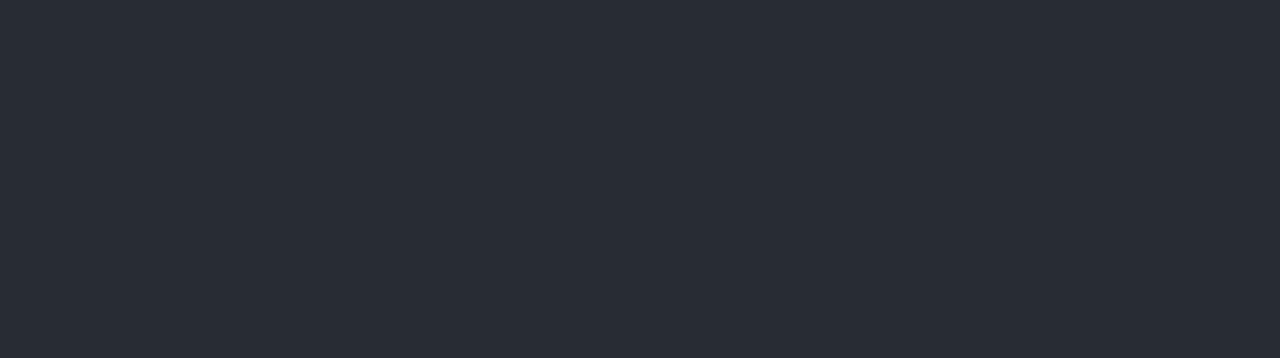
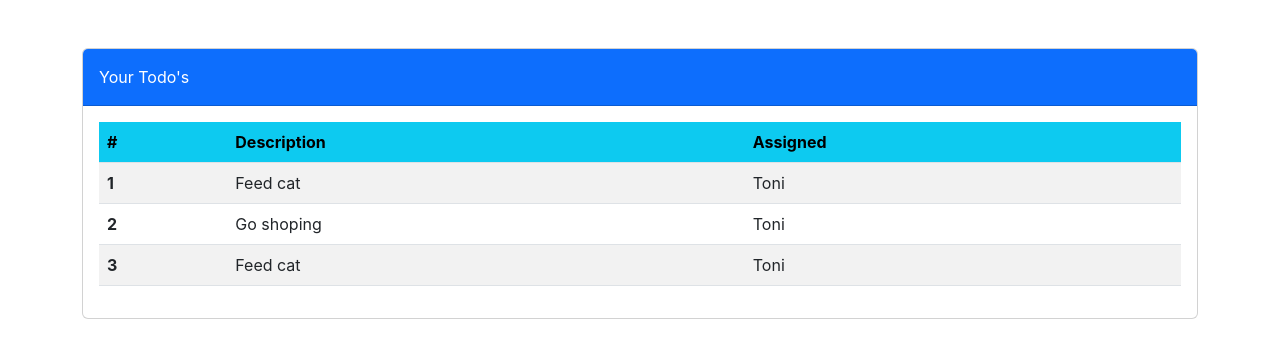
Before and after one commit to tonisun/react-ts-todos, a React (Create React App) app: page / in a window 1280 px wide. Shown: the top 358 px of the page. Built offline with nearby package versions, Linux system fonts and the light colour scheme.

Commit message:
add new Component

```diff
--- a/package.json
+++ b/package.json
@@ -6,9 +6,11 @@
     "@testing-library/jest-dom": "^5.16.5",
     "@testing-library/react": "^13.4.0",
     "@testing-library/user-event": "^13.5.0",
+    "bootstrap": "^5.2.3",
+    "jquery": "^3.6.2",
+    "popper.js": "^1.16.1",
     "react": "^18.2.0",
-    "react-dom": "^18.2.0",
-    "react-scripts": "5.0.1",
+    "react-scripts": "^5.0.1",
     "web-vitals": "^2.1.4"
   },
   "scripts": {
--- a/public/index.html
+++ b/public/index.html
@@ -9,7 +9,6 @@
       name="description"
       content="Web site created using create-react-app"
     />
-    <link rel="apple-touch-icon" href="%PUBLIC_URL%/logo192.png" />
     <!--
       manifest.json provides metadata used when your web app is installed on a
       user's mobile device or desktop. See https://developers.google.com/web/fundamentals/web-app-manifest/
@@ -24,11 +23,16 @@
       work correctly both with client-side routing and a non-root public URL.
       Learn how to configure a non-root public URL by running `npm run build`.
     -->
-    <title>React App</title>
+
+    <!-- CSS only -->
+    <link href="https://cdn.jsdelivr.net/npm/bootstrap@5.2.3/dist/css/bootstrap.min.css" rel="stylesheet" integrity="sha384-rbsA2VBKQhggwzxH7pPCaAqO46MgnOM80zW1RWuH61DGLwZJEdK2Kadq2F9CUG65" crossorigin="anonymous">
+
+    <title>My Todo List</title>
   </head>
   <body>
     <noscript>You need to enable JavaScript to run this app.</noscript>
     <div id="root"></div>
-
+    <!-- JavaScript Bundle with Popper -->
+    <script src="https://cdn.jsdelivr.net/npm/bootstrap@5.2.3/dist/js/bootstrap.bundle.min.js" integrity="sha384-kenU1KFdBIe4zVF0s0G1M5b4hcpxyD9F7jL+jjXkk+Q2h455rYXK/7HAuoJl+0I4" crossorigin="anonymous"></script>
   </body>
 </html>
--- a/src/App.js
+++ b/src/App.js
@@ -1,11 +1,28 @@
 import './App.css';
+import TodoRowItem from './components/TodoRowItem';
 
 function App() {
   return (
-    <div className="App">
-      <header className="App-header">
-
-      </header>
+    <div className='mt-5 container'>
+      <div className='card'>
+        <div className='card-header text-bg-primary p-3'>
+          Your Todo's
+        </div>
+        <div className='card-body'>
+          <table className='table table-hover table-striped'>
+            <thead className='text-bg-info p-3' >
+              <tr>
+                <th scope='col'>#</th>
+                <th scope='col'>Description</th>
+                <th scope='col'>Assigned</th>
+              </tr>
+            </thead>
+            <tbody>
+              <TodoRowItem/>
+            </tbody>
+          </table>
+        </div>
+      </div>
     </div>
   );
 }
--- /dev/null
+++ b/src/components/TodoRowItem.js
@@ -0,0 +1,25 @@
+
+function TodoRowItem () {
+
+    return (
+        <>
+            <tr>
+                <th scope='row'>1</th>
+                <td>Feed cat</td>
+                <td>Toni</td>
+              </tr>
+              <tr>
+                <th scope='row'>2</th>
+                <td >Go shoping</td>
+                <td>Toni</td>
+              </tr>
+              <tr>
+                <th scope='row'>3</th>
+                <td>Feed cat</td>
+                <td>Toni</td>
+              </tr>
+        </>
+    )
+}
+
+export default TodoRowItem
```
Also changed, not shown: 2 other files (tests, documents, lock files or other folders).
